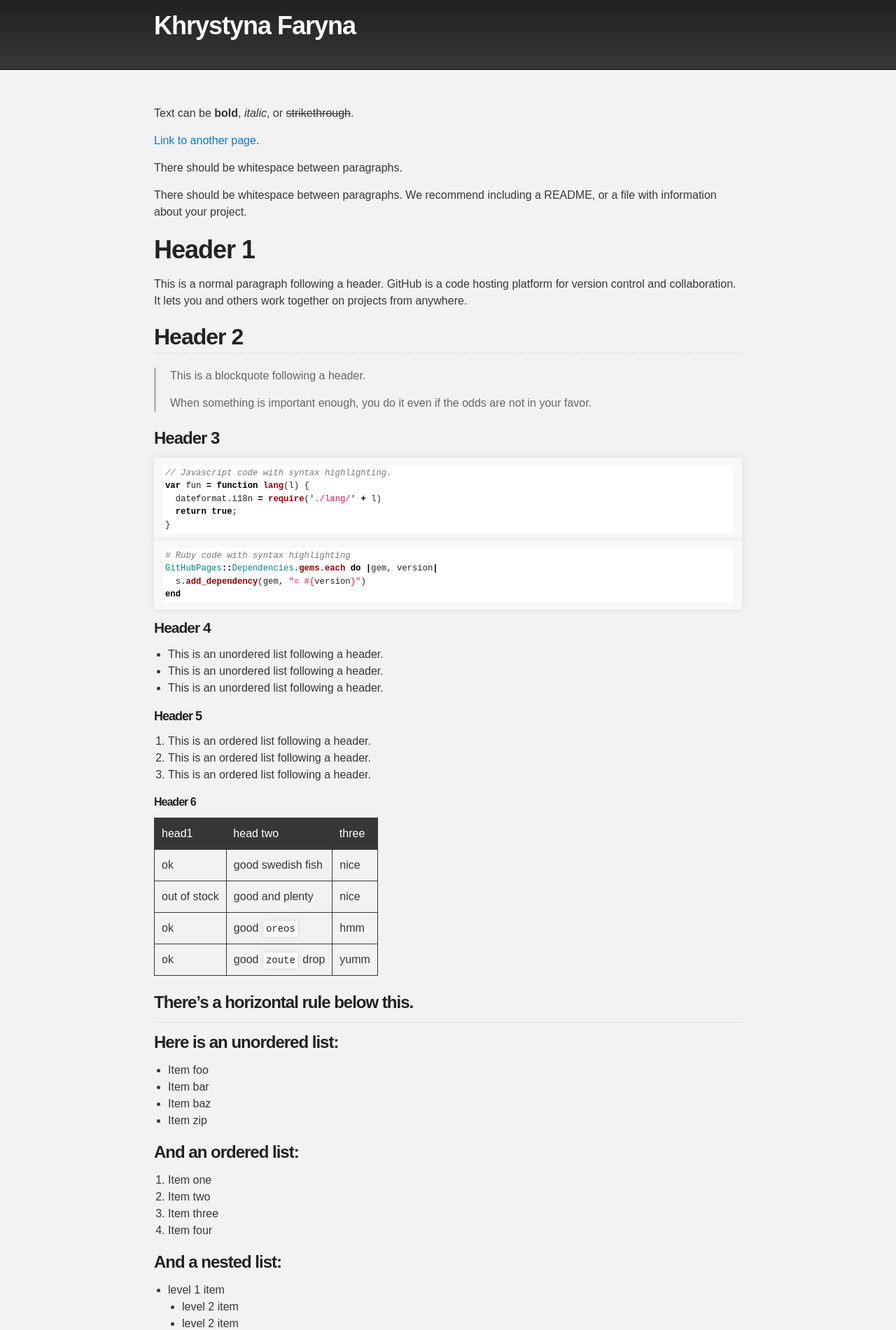
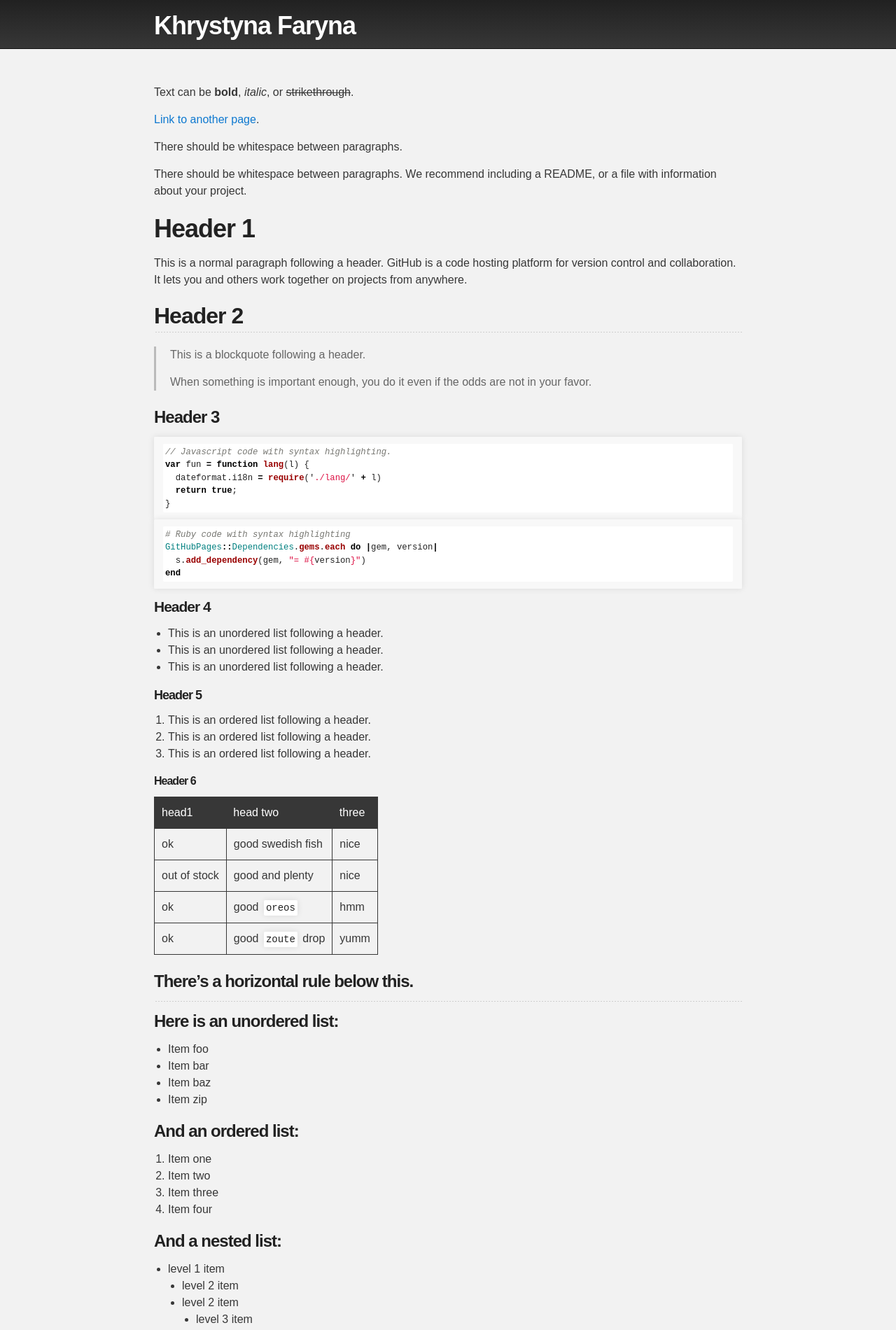
Before and after one commit to KhrystynaFaryna/khrystynafaryna.github.io, a Jekyll site: the page built from index.md, in a window 1280 px wide. Shown: the top 1900 px of the page at 70% size. Built offline with Jekyll 4.4.1, drawn with Linux system fonts in a browser that asks for light colours; the repository's description, which GitHub fills in, is left out.

Commit message:
Update default.html

```diff
--- a/_layouts/default.html
+++ b/_layouts/default.html
@@ -21,7 +21,7 @@
           {% endif %}
 
           <h1 id="project_title">{{ site.title | default: site.github.repository_name }}</h1>
-          <h2 id="project_tagline">{{ site.description | default: site.github.project_tagline }}</h2>
+
 
           {% if site.show_downloads %}
             <section id="downloads">
```
